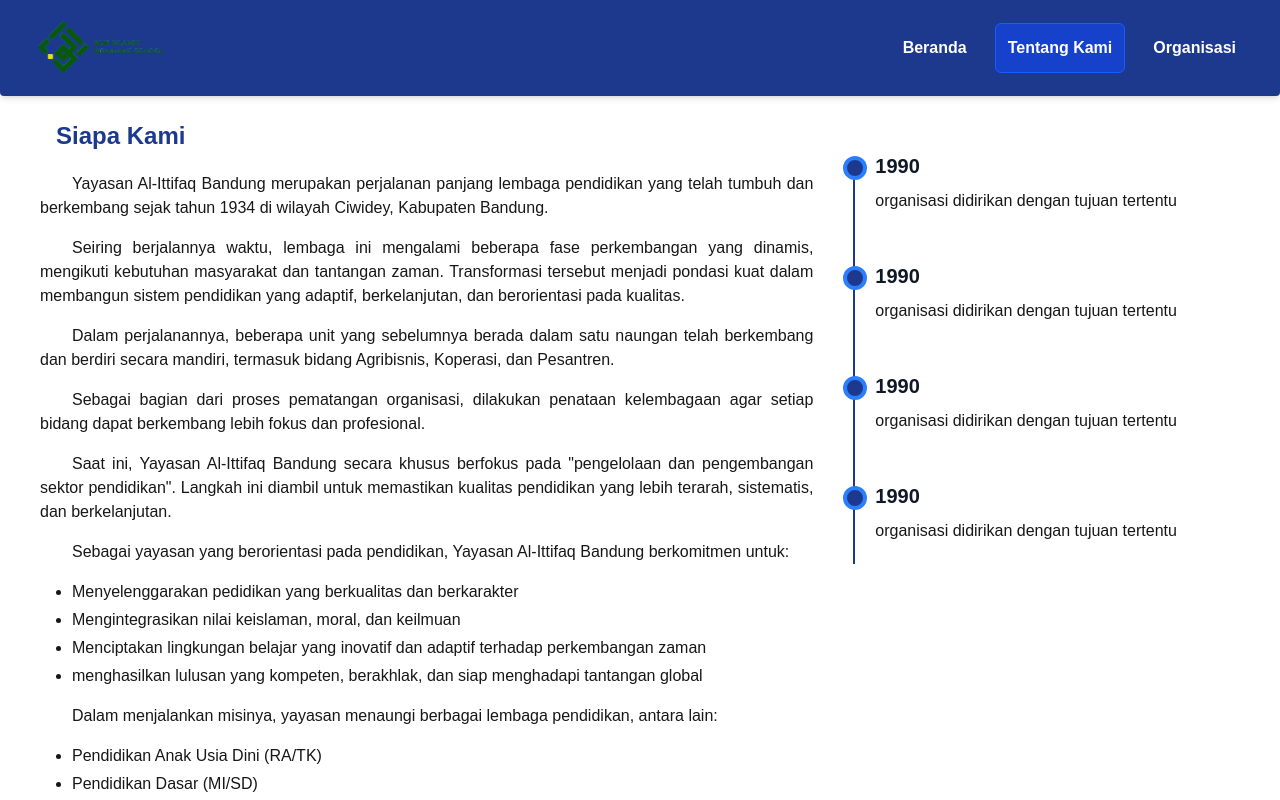
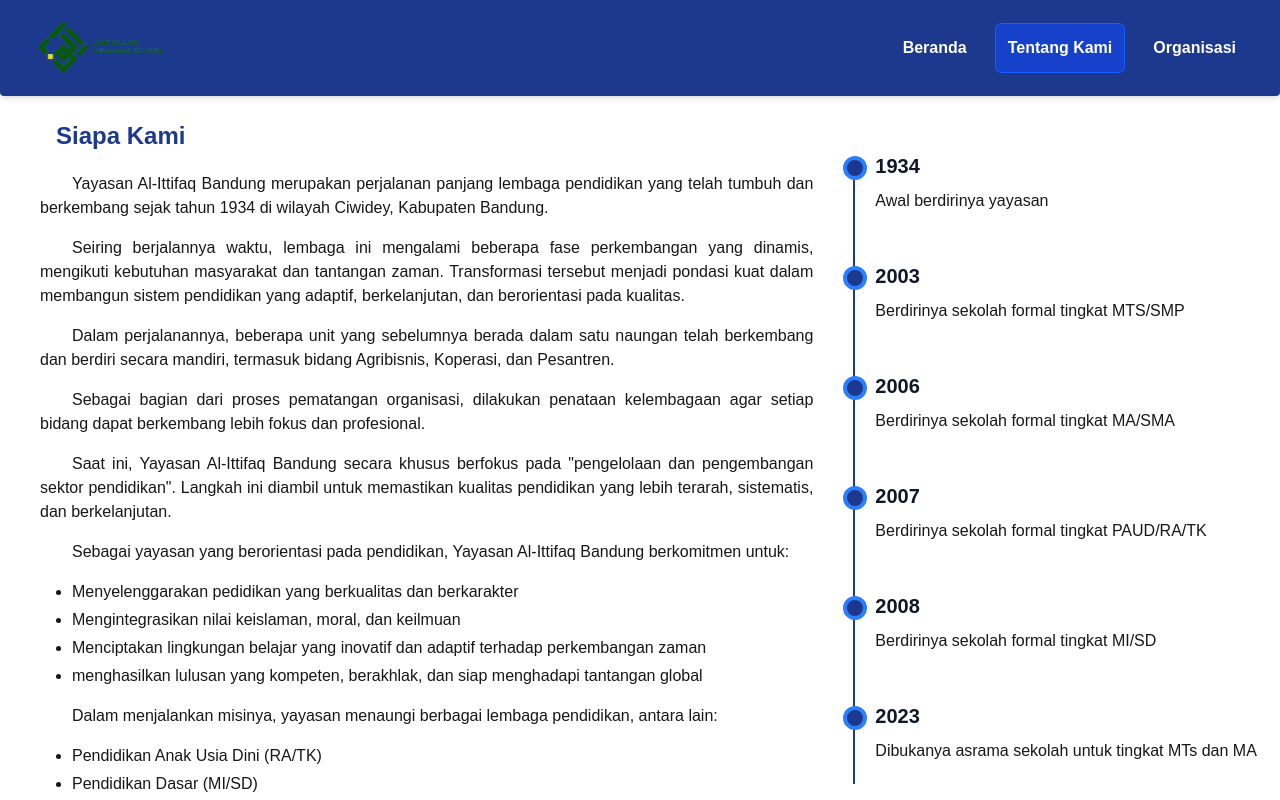
Before and after one commit to kangmiru/web-yayasan, a Next.js app: page /about-us in a window 1280 px wide. Shown: the top 800 px of the page. Built offline with nearby package versions, Linux system fonts and the light colour scheme.

Commit message:
merubah alur pendirian yayasan

```diff
--- a/app/ui/aboutus/cards.tsx
+++ b/app/ui/aboutus/cards.tsx
@@ -85,9 +85,9 @@
             <h3 className="capitalize text-lg font-extrabold">
                 {title}
             </h3>
-            <p className="">
-                {formattedText(text)}
-            </p>
+
+            {formattedText(text)}
+
         </div>
     )
 }
--- a/app/ui/aboutus/parts.tsx
+++ b/app/ui/aboutus/parts.tsx
@@ -5,30 +5,44 @@
 
 const timelineData = [
     {
-        year:'1990',
+        year:'1934',
         title:'pendirian yayasan',
-        description:'organisasi didirikan dengan tujuan tertentu',
+        description:'Awal berdirinya yayasan',
         icon:'',
         color:'',
     },
     {
-        year:'1990',
-        title:'pendirian yayasan',
-        description:'organisasi didirikan dengan tujuan tertentu',
+        year:'2003',
+        title:'berdirinya sekolah formal',
+        description:'Berdirinya sekolah formal tingkat MTS/SMP',
         icon:'',
         color:'',
     },
     {
-        year:'1990',
-        title:'pendirian yayasan',
-        description:'organisasi didirikan dengan tujuan tertentu',
+        year:'2006',
+        title:'berdirinya sekolah formal',
+        description:'Berdirinya sekolah formal tingkat MA/SMA',
         icon:'',
         color:'',
     },
     {
-        year:'1990',
-        title:'pendirian yayasan',
-        description:'organisasi didirikan dengan tujuan tertentu',
+        year:'2007',
+        title:'Berdirinya sekolah formal',
+        description:'Berdirinya sekolah formal tingkat PAUD/RA/TK',
+        icon:'',
+        color:'',
+    },
+    {
+        year:'2008',
+        title:'Berdirinya sekolah formal',
+        description:'Berdirinya sekolah formal tingkat MI/SD',
+        icon:'',
+        color:'',
+    },
+    {
+        year:'2023',
+        title:'Berkembangnya sekolah menjadi sekolah berasrama',
+        description:'Dibukanya asrama sekolah untuk tingkat MTs dan MA',
         icon:'',
         color:'',
     },
```
